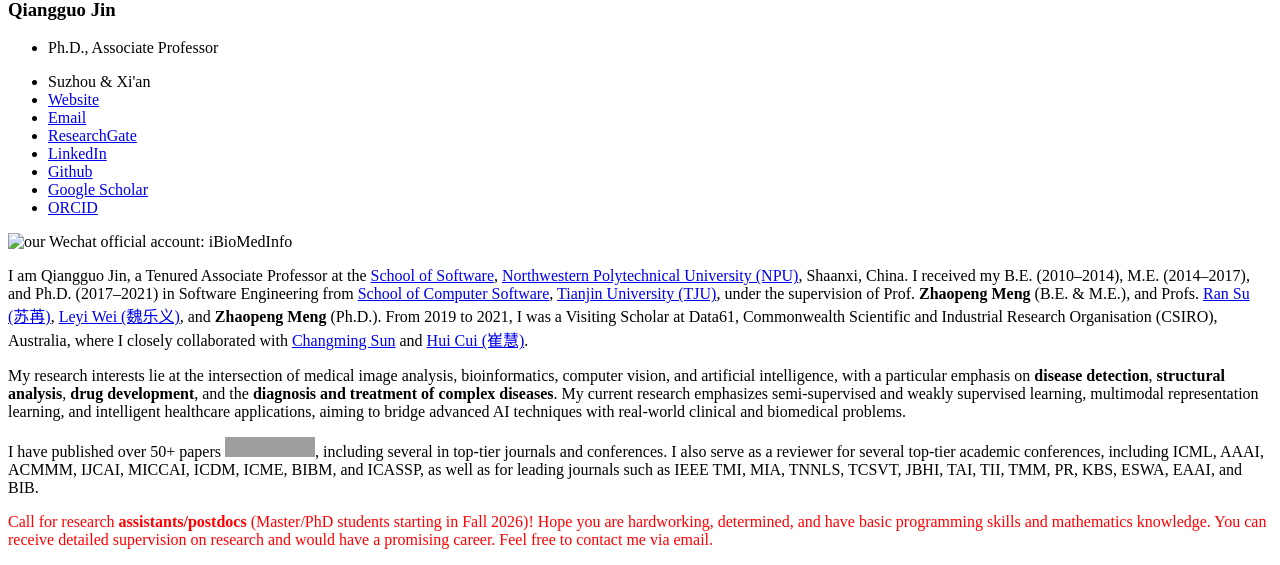
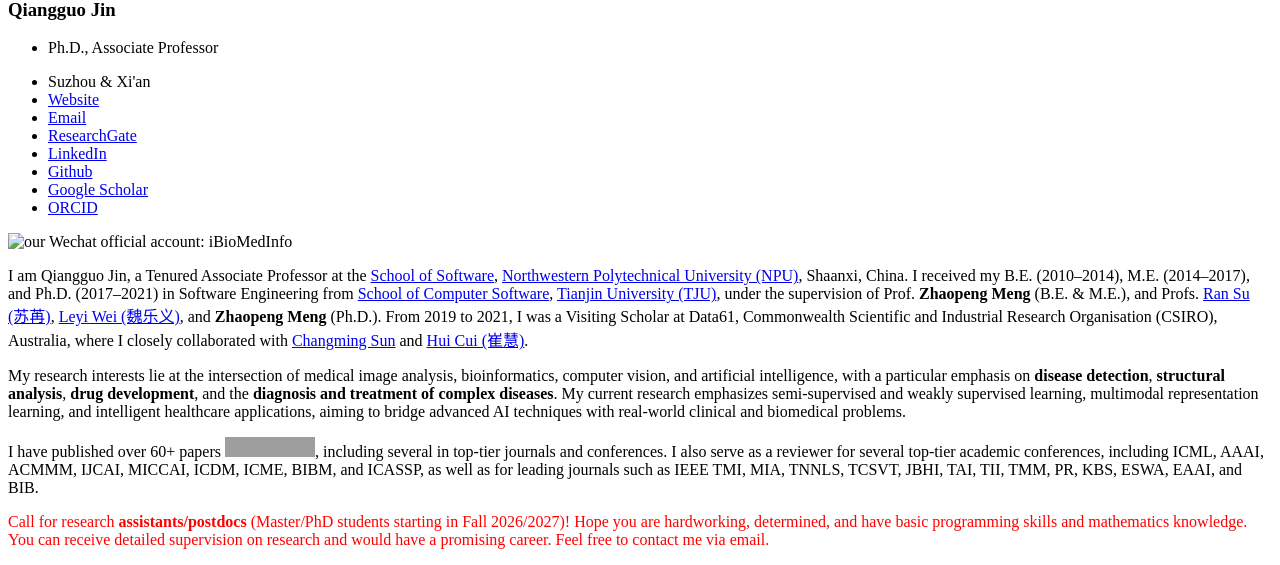
Before and after one commit to qgking/qgking.github.io, a Jekyll site: the page built from _pages/includes/intro.md, in a window 1280 px wide. Shown: the part 526-1091 px from the top of the page. Built offline with Jekyll 4.4.1, drawn with Linux system fonts in a browser that asks for light colours; our own code applies the rules of GitHub Pages for plain Markdown files; grey boxes are pictures that could not be loaded.

Commit message:
update intro

```diff
--- a/_pages/includes/intro.md
+++ b/_pages/includes/intro.md
@@ -4,6 +4,6 @@ From 2019 to 2021, I was a Visiting Scholar at Data61, Commonwealth Scientific a
 
 My research interests lie at the intersection of medical image analysis, bioinformatics, computer vision, and artificial intelligence, with a particular emphasis on **disease detection**, **structural analysis**, **drug development**, and the **diagnosis and treatment of complex diseases**. My current research emphasizes semi-supervised and weakly supervised learning, multimodal representation learning, and intelligent healthcare applications, aiming to bridge advanced AI techniques with real-world clinical and biomedical problems.
 
-I have published over 50+ papers <a href='https://scholar.google.com/citations?user=USoKG48AAAAJ'><a href='https://scholar.google.com/citations?user=USoKG48AAAAJ'><img src="https://img.shields.io/endpoint?url={{ url | url_encode }}&logo=Google%20Scholar&labelColor=f6f6f6&color=9cf&style=flat&label=citations"></a>, including several in top-tier journals and conferences. I also serve as a reviewer for several top-tier academic conferences, including ICML, AAAI, ACMMM, IJCAI, MICCAI, ICDM, ICME, BIBM, and ICASSP, as well as for leading journals such as IEEE TMI, MIA, TNNLS, TCSVT, JBHI, TAI, TII, TMM, PR, KBS, ESWA, EAAI, and BIB.
+I have published over 60+ papers <a href='https://scholar.google.com/citations?user=USoKG48AAAAJ'><a href='https://scholar.google.com/citations?user=USoKG48AAAAJ'><img src="https://img.shields.io/endpoint?url={{ url | url_encode }}&logo=Google%20Scholar&labelColor=f6f6f6&color=9cf&style=flat&label=citations"></a>, including several in top-tier journals and conferences. I also serve as a reviewer for several top-tier academic conferences, including ICML, AAAI, ACMMM, IJCAI, MICCAI, ICDM, ICME, BIBM, and ICASSP, as well as for leading journals such as IEEE TMI, MIA, TNNLS, TCSVT, JBHI, TAI, TII, TMM, PR, KBS, ESWA, EAAI, and BIB.
 
-<span style="color: red"> Call for research **assistants/postdocs**  (Master/PhD students starting in Fall 2026)! Hope you are hardworking, determined, and have basic programming skills and mathematics knowledge. You can receive detailed supervision on research and would have a promising career. Feel free to contact me via email. </span>
+<span style="color: red"> Call for research **assistants/postdocs**  (Master/PhD students starting in Fall 2026/2027)! Hope you are hardworking, determined, and have basic programming skills and mathematics knowledge. You can receive detailed supervision on research and would have a promising career. Feel free to contact me via email. </span>
```
